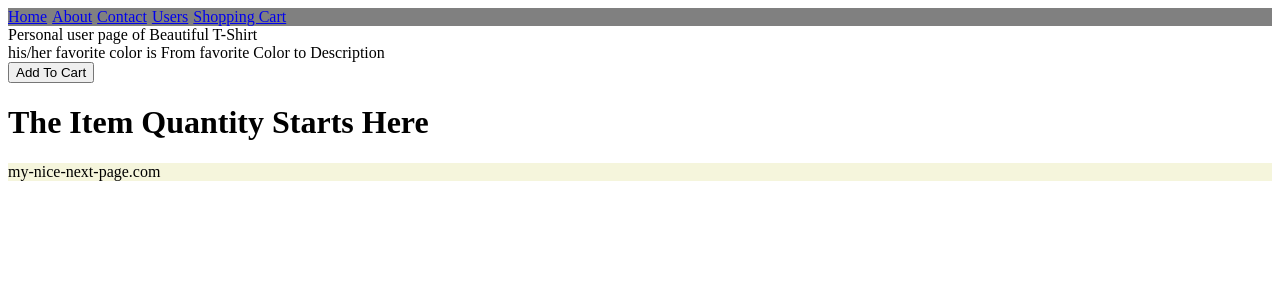
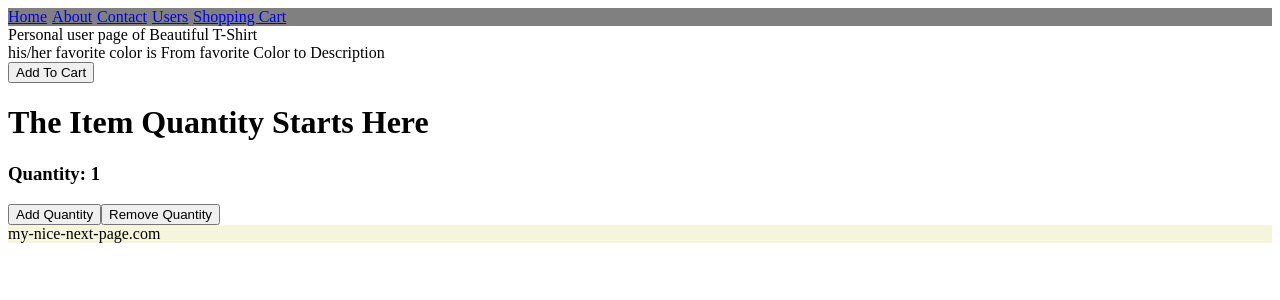
Before and after one commit to Eprince-hub/nextjs-round-plays, a Next.js app: page /users/4 in a window 1280 px wide. Shown: the top 300 px of the page. Built offline with nearby package versions, Linux system fonts and the light colour scheme.

Commit message:
understanding

```diff
--- a/pages/users/[userId].js
+++ b/pages/users/[userId].js
@@ -24,10 +24,10 @@ export default function User(props) {
   // #############################################
 
   const itemCookieObj = cartInside.find((cookieObj) => {
-    return cookieObj.id === Number(props.singleUser.id);
+    return cookieObj.id === Number(props.singleUser.id); // this finds the cookie object that has the same id as the single user obj
   });
 
-  const initialQuantityCount = itemCookieObj ? itemCookieObj.quantityCount : 0;
+  const initialQuantityCount = itemCookieObj ? itemCookieObj.quantityCount : 1;
 
   // we are creating the state variable to start
   // recording the quantity and increase it anytime we click the quantity for me button.
@@ -39,6 +39,99 @@ export default function User(props) {
 
   // ##########################
   // click handler starts here
+
+  // I am commenting this out to try to modify it to work like i want
+
+  /* function addToCartClickHandler() {
+    // the button need to check the current state
+    // of the cookie,
+    // it needs to update the cookie state,
+    // by adding if it is not there and remove if its
+    // there
+    // and then update the state of the application
+    // we are using the empty arrays to catch the error
+    // that would crash our application in case someone
+    // have deleted the cookies. So instead of our
+    // application crashing because it couldn't parse an undefine,, then it would parse an empty array
+    // and then create the cookies once the user clicks the button.
+
+    const currentCookie = getParsedCookie('cartInside') || []; // we get the current state of the cookie as the browser loads.
+    const isItemInCart = currentCookie.some((cookieObj) => {
+      return cookieObj.id === Number(props.singleUser.id);
+    });
+
+    // when we find the matching user with the number
+    // in the cartInside array,, We need to either delete or add it according to if the cookie already exists or not. and we use filter to find
+    // them and work on them
+
+    let newCookie;
+
+    if (isItemInCart) {
+      // if the user is being followed, then remove
+
+      newCookie = currentCookie.filter((cookieObj) => {
+        return cookieObj.id !== Number(props.singleUser.id);
+      });
+      // If the user is unfollowed then reset the quantityCount back to Zero
+      setQuantityCount(0);
+    } else {
+      // if the user is not being followed then follow
+
+      newCookie = [
+        ...currentCookie,
+        { id: Number(props.singleUser.id), quantityCount: 1 },
+      ];
+    }
+
+    setParsedCookie('cartInside', newCookie);
+    setCartInside(newCookie);
+  }
+
+  // Follow click handler ends here
+
+  // ###############################
+
+  function quantityClickHandler() {
+    // add one to the quantity property
+    // 1. Get the old version of the array
+
+    const currentCookie = getParsedCookie('cartInside') || [];
+    // 2. get the object in the array
+
+    const cookieObjFound = currentCookie.find((cookieObj) => {
+      return cookieObj.id === Number(props.singleUser.id);
+    });
+
+    cookieObjFound.quantityCount += 1;
+    // 3. get the new version of the array
+
+    setParsedCookie('cartInside', currentCookie);
+    setQuantityCount(cookieObjFound.quantityCount);
+  }
+
+  function reduceQuantityClickHandler() {
+    // add one to the quantity property
+    // 1. Get the old version of the array
+
+    const currentCookie = getParsedCookie('cartInside') || [];
+    // 2. get the object in the array
+
+    const cookieObjFound = currentCookie.find((cookieObj) => {
+      return cookieObj.id === Number(props.singleUser.id);
+    });
+
+    cookieObjFound.quantityCount -= 1;
+    // 3. get the new version of the array
+
+    setParsedCookie('cartInside', currentCookie);
+    setQuantityCount(cookieObjFound.quantityCount);
+  }
+
+  function handleQuantityError() {
+    console.log("can't go bellow 0 ");
+  } */
+
+  // Demo trying to make the above function work for me in a way that i want.
 
   function addToCartClickHandler() {
     // the button need to check the current state
@@ -77,7 +170,7 @@ export default function User(props) {
 
       newCookie = [
         ...currentCookie,
-        { id: Number(props.singleUser.id), quantityCount: 0 },
+        { id: Number(props.singleUser.id), quantityCount: 1 },
       ];
     }
 
@@ -107,6 +200,28 @@ export default function User(props) {
     setQuantityCount(cookieObjFound.quantityCount);
   }
 
+  function reduceQuantityClickHandler() {
+    // add one to the quantity property
+    // 1. Get the old version of the array
+
+    const currentCookie = getParsedCookie('cartInside') || [];
+    // 2. get the object in the array
+
+    const cookieObjFound = currentCookie.find((cookieObj) => {
+      return cookieObj.id === Number(props.singleUser.id);
+    });
+
+    cookieObjFound.quantityCount -= 1;
+    // 3. get the new version of the array
+
+    setParsedCookie('cartInside', currentCookie);
+    setQuantityCount(cookieObjFound.quantityCount);
+  }
+
+  function handleQuantityError() {
+    console.log("can't go bellow 0 ");
+  }
+
   return (
     <Layout>
       <Head>
@@ -130,7 +245,9 @@ export default function User(props) {
         <h1>The Item Quantity Starts Here</h1>
       </div>
 
-      {cartInside.some(
+      {/* The bellow button was always hidden when there are no item in the cart but i don't want them hidden,, so I make the second button down this very one.  */}
+
+      {/* {cartInside.some(
         (cookieObj) => Number(props.singleUser.id) === cookieObj.id,
       ) ? (
         <>
@@ -138,7 +255,20 @@ export default function User(props) {
 
           <button onClick={quantityClickHandler}>Add Quantity</button>
         </>
-      ) : null}
+      ) : null} */}
+
+      <h3>Quantity: {quantityCount}</h3>
+
+      <button onClick={quantityClickHandler}>Add Quantity</button>
+
+      {/* Clicking to remove quantity */}
+      <button
+        onClick={
+          quantityCount > 1 ? reduceQuantityClickHandler : handleQuantityError
+        }
+      >
+        Remove Quantity
+      </button>
     </Layout>
   );
 
```
